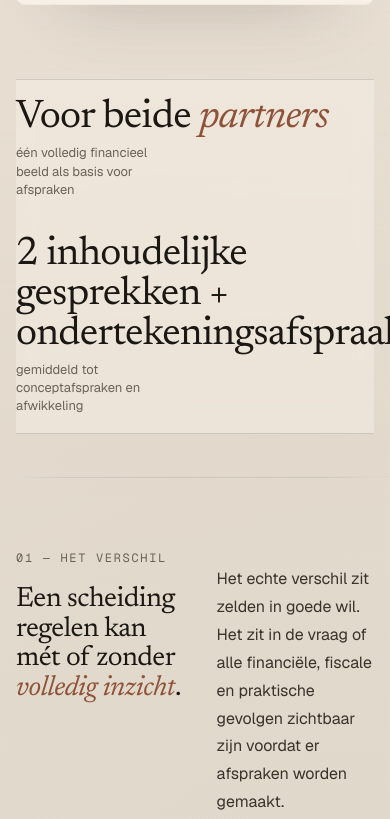
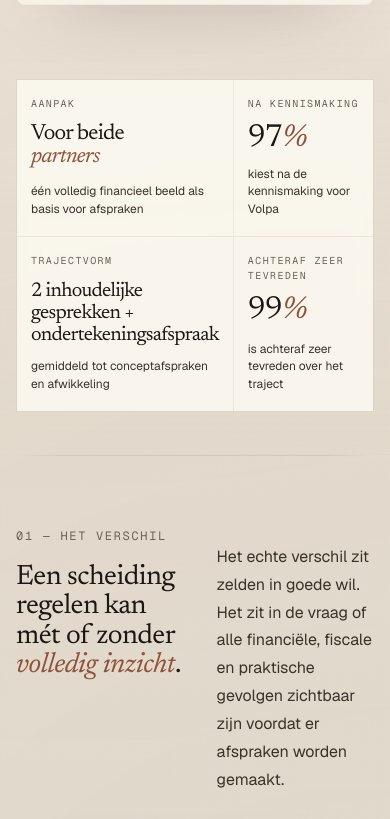
Before and after one commit to oli4vos/volpa, a website: page index.html in a window 390 px wide. Shown: the part 1168-1987 px from the top of the page. Drawn offline with nearby package versions, Linux system fonts and the light colour scheme.

Commit message:
Refine homepage stat block presentation

```diff
--- a/arnoud-data.js
+++ b/arnoud-data.js
@@ -24,7 +24,7 @@ window.VOLPA = {
   /* --- Persoonlijk --- */
   naam:        "Arnoud Vos",
   rol:         "Financieel scheidingsspecialist · Register Erkend Scheidingsadviseur (RES®) · Certified Financial Planner (CFP®)",
-  werkgebied:  "Primair regio Arnhem, Nijmegen en Doetinchem · landelijk voor ondernemers en DGA's",
+  werkgebied:  "Primair regio Arnhem, Nijmegen en Doetinchem, landelijk voor complexe casuistiek · landelijk voor ondernemers en DGA's",
   sinds:       "", // Nog in te vullen
   footerPitch: "Volpa is de financieel scheidingsspecialist bij scheiding met vermogen. Wij brengen voor beide partners het volledige financiële plaatje in kaart, zodat afspraken eerlijk, uitvoerbaar en toekomstbestendig worden.",
 
--- a/assets/css/main.css
+++ b/assets/css/main.css
@@ -73,13 +73,15 @@ h1.display em{font-style:italic;color:var(--clay-deep);font-weight:400}
 .who-meta b{display:block;font-weight:500;color:var(--ink)}
 .who-meta span{color:var(--ink-3);font-size:12px}
 
-.hero-stats{display:grid;grid-template-columns:repeat(4, 1fr);gap:0;margin-top:64px;border-top:1px solid var(--line);border-bottom:1px solid var(--line)}
+.hero-stats{display:grid;grid-template-columns:repeat(4, minmax(0, 1fr));gap:1px;margin-top:64px;border:1px solid rgba(27,24,20,0.08);background:rgba(27,24,20,0.08)}
 @media (max-width: 720px){ .hero-stats{grid-template-columns:repeat(2,1fr)} }
-.stat{padding:24px 18px 22px 0;border-right:1px solid var(--line-2)}
-.stat:last-child{border-right:none}
-.stat .num{font-family:var(--display);font-size:40px;font-weight:400;letter-spacing:-0.02em;line-height:1}
+.stat{display:flex;flex-direction:column;align-items:flex-start;gap:16px;min-height:184px;padding:22px 24px 24px;background:rgba(251,247,239,0.88)}
+.stat-kicker{font-family:var(--mono);font-size:10px;letter-spacing:0.14em;text-transform:uppercase;color:var(--ink-3)}
+.stat .num{font-family:var(--display);font-size:44px;font-weight:400;letter-spacing:-0.035em;line-height:0.96;max-width:8ch;text-wrap:balance}
 .stat .num em{font-style:italic;color:var(--clay-deep)}
-.stat .lbl{font-size:13px;color:var(--ink-3);margin-top:6px;line-height:1.4}
+.stat .num.num-copy{font-size:31px;line-height:1.03;max-width:9ch}
+.stat .num.num-copy-wide{font-size:26px;line-height:1.1;max-width:12ch}
+.stat .lbl{margin-top:auto;font-size:14px;color:var(--ink-2);line-height:1.5;max-width:17ch}
 
 .landing-hero{position:relative;padding:72px 0 56px;border-bottom:1px solid var(--line-2);background:
   radial-gradient(circle at 12% 18%, rgba(178,111,80,0.16), transparent 26%),
@@ -435,7 +437,11 @@ footer{padding:80px 0 40px;background:var(--bg)}
   .hero-actions{margin-top:28px;flex-direction:column;align-items:stretch}
   .hero-actions .btn{justify-content:center;width:100%;padding:16px 20px;font-size:16px}
   .hero-stats{margin-top:44px}
-  .stat{padding:18px 16px 18px 0}
+  .stat{min-height:0;padding:18px 18px 20px;gap:12px}
+  .stat .num{font-size:38px;max-width:7.5ch}
+  .stat .num.num-copy{font-size:25px;max-width:10ch}
+  .stat .num.num-copy-wide{font-size:22px;max-width:none}
+  .stat .lbl{font-size:13px;max-width:none}
   .hero-card{padding:26px 22px;max-width:none}
   section.block{padding:72px 0}
   h2.section-title{font-size:32px;max-width:12ch}
@@ -484,6 +490,11 @@ footer{padding:80px 0 40px;background:var(--bg)}
   h1.display{font-size:40px}
   h2.section-title{font-size:28px}
   .hero-stats{grid-template-columns:1fr 1fr}
+  .stat{padding:16px 14px 18px}
+  .stat .num{font-size:32px}
+  .stat .num.num-copy{font-size:22px}
+  .stat .num.num-copy-wide{font-size:20px}
+  .stat .lbl{font-size:12px;line-height:1.45}
   .footer-grid{grid-template-columns:1fr}
   .container{padding:0 16px}
   .logo{font-size:20px}
@@ -635,10 +646,6 @@ h1.display{
   background:rgba(251,247,239,0.36);
   backdrop-filter:blur(10px);
   -webkit-backdrop-filter:blur(10px);
-}
-
-.stat .lbl{
-  max-width:18ch;
 }
 
 section.block{
--- a/index.html
+++ b/index.html
@@ -89,18 +89,22 @@
 
     <div class="hero-stats" id="heroStats">
       <div class="stat">
-        <div class="num">Voor beide <em>partners</em></div>
+        <div class="stat-kicker">Aanpak</div>
+        <div class="num num-copy">Voor beide <em>partners</em></div>
         <div class="lbl">één volledig financieel beeld als basis voor afspraken</div>
       </div>
       <div class="stat">
+        <div class="stat-kicker">Na kennismaking</div>
         <div class="num"><span data-bind="stats.kennismakingKeuzePct">97</span><em>%</em></div>
         <div class="lbl">kiest na de kennismaking voor Volpa</div>
       </div>
       <div class="stat">
-        <div class="num"><span data-bind="stats.gesprekkenRange">2 inhoudelijke gesprekken + ondertekeningsafspraak</span></div>
+        <div class="stat-kicker">Trajectvorm</div>
+        <div class="num num-copy num-copy-wide"><span data-bind="stats.gesprekkenRange">2 inhoudelijke gesprekken + ondertekeningsafspraak</span></div>
         <div class="lbl">gemiddeld tot conceptafspraken en afwikkeling</div>
       </div>
       <div class="stat">
+        <div class="stat-kicker">Achteraf zeer tevreden</div>
         <div class="num"><span data-bind="stats.tevredenheidPct">99</span><em>%</em></div>
         <div class="lbl">is achteraf zeer tevreden over het traject</div>
       </div>
```
